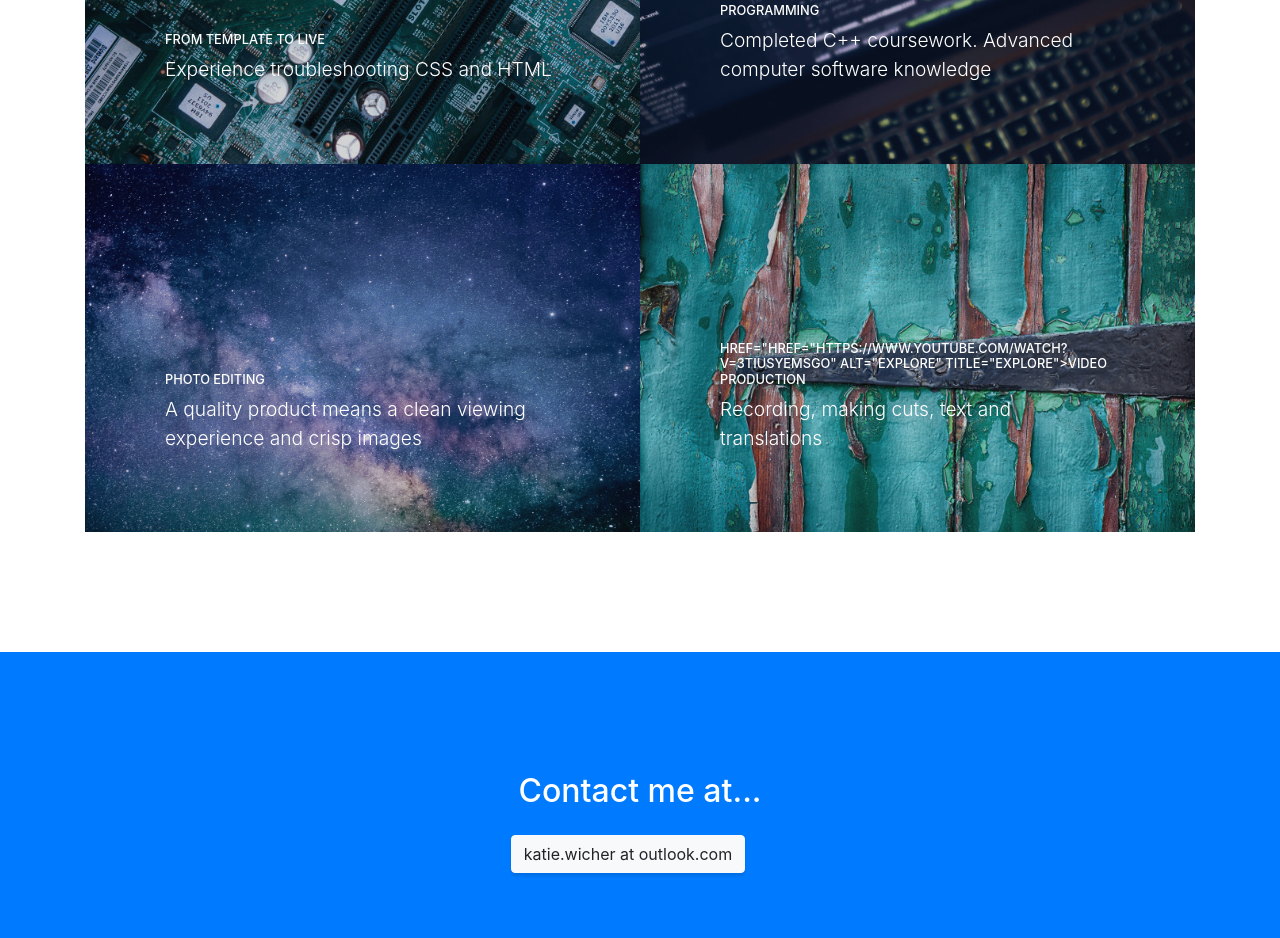
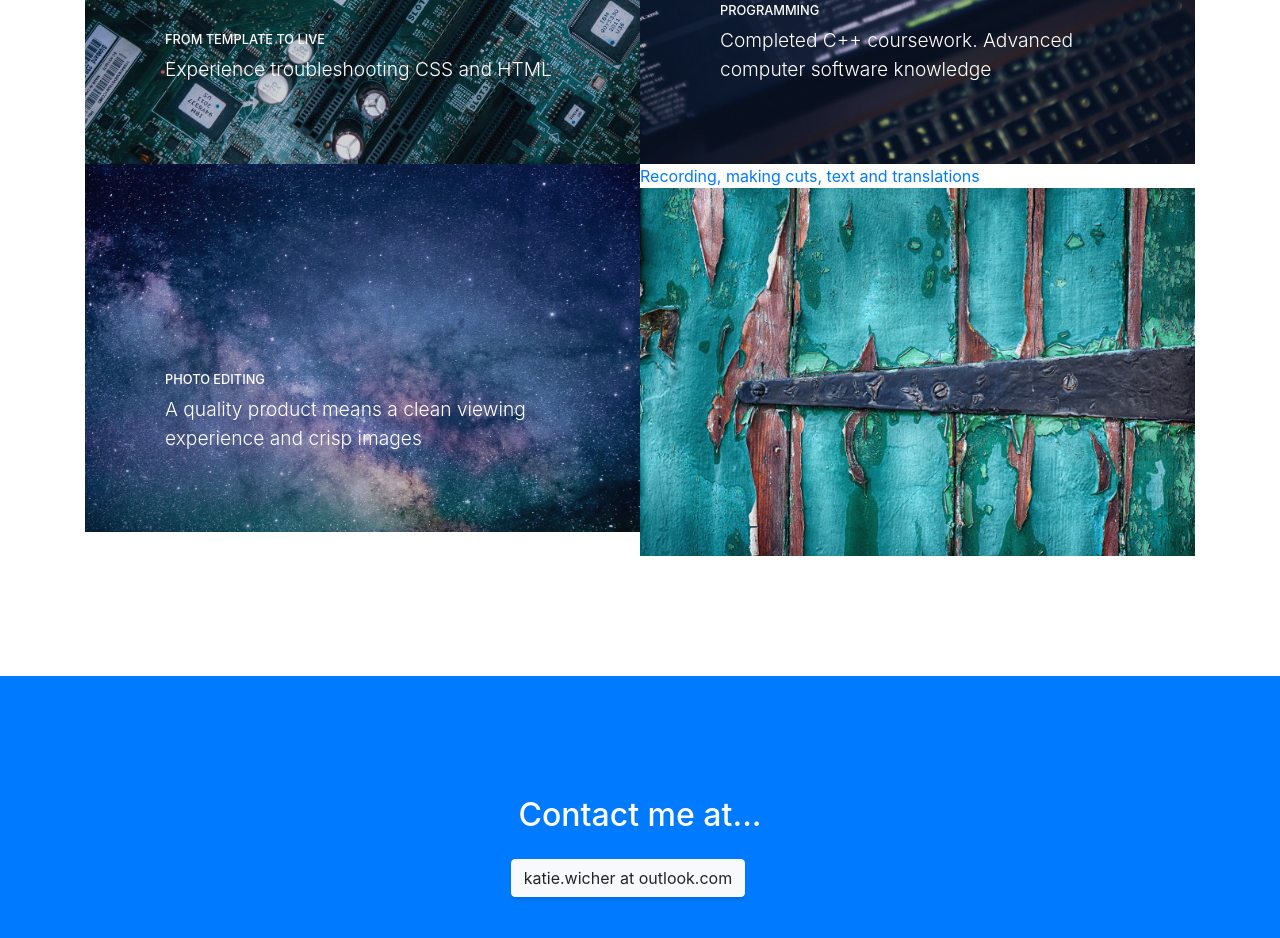
Before and after one commit to aspenoeld/aspenoeld.github.io, a website with bundled scripts: page index.html in a window 1280 px wide. Shown: the part 2694-3632 px from the top of the page. Built offline with nearby package versions, Linux system fonts and the light colour scheme.

Commit message:
changed <p to <a

```diff
--- a/index.html
+++ b/index.html
@@ -193,8 +193,8 @@
             <a class="portfolio-item" href="#">
               <span class="caption">
                 <span class="caption-content">
-                  <h2>href="href="https://www.youtube.com/watch?v=3TiuSYeMSgo" alt="Explore" title="Explore">Video Production</h2>
-		  <p class="mb-0" href="https://www.youtube.com/watch?v=3TiuSYeMSgo">Recording, making cuts, text and translations</p>
+                  <h2>Video Production</h2>
+		  <a class="mb-0" href="https://www.youtube.com/watch?v=3TiuSYeMSgo">Recording, making cuts, text and translations</a>
 		</span>
               </span>
               <img class="img-fluid" src="img/portfolio-4.jpg" alt="">
```
